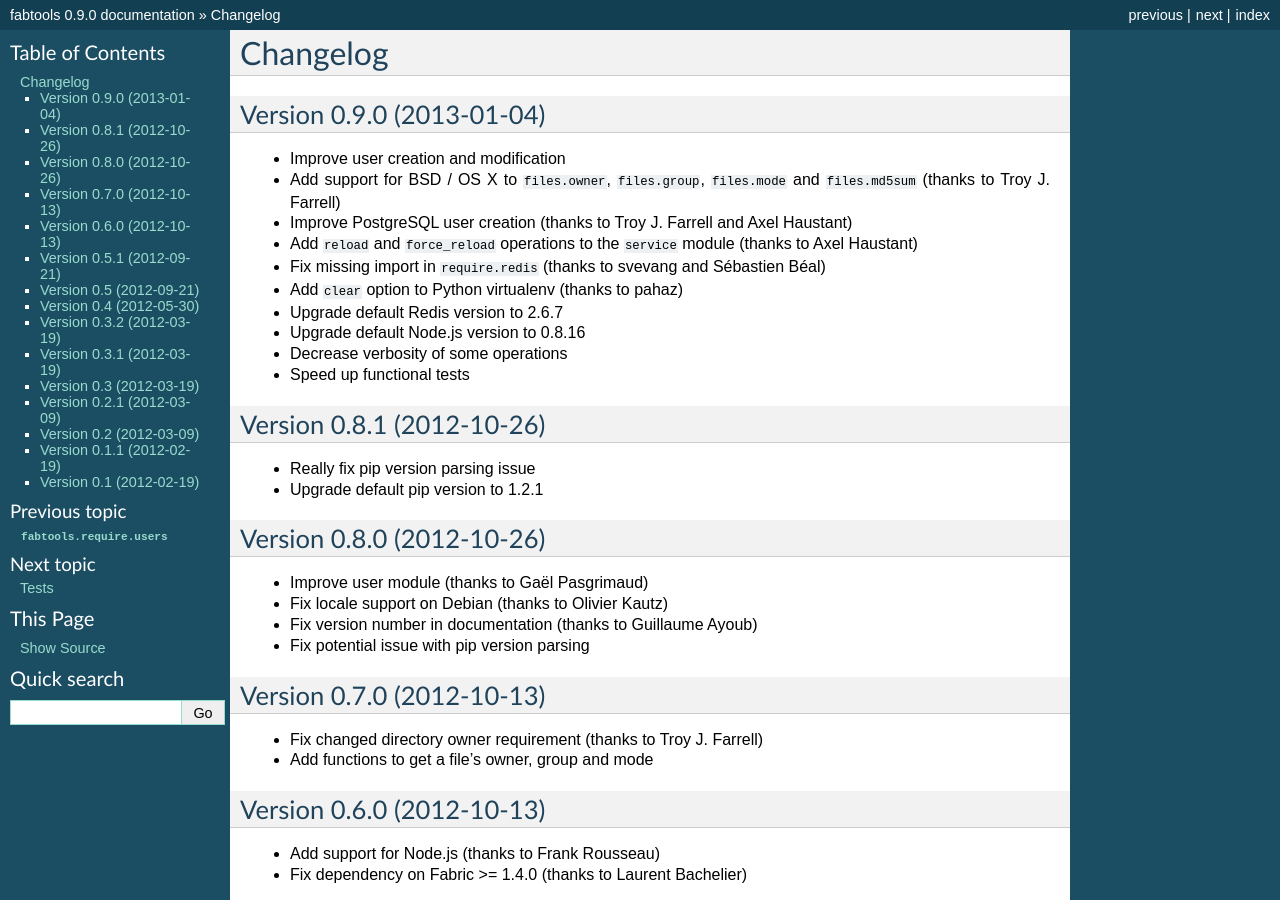
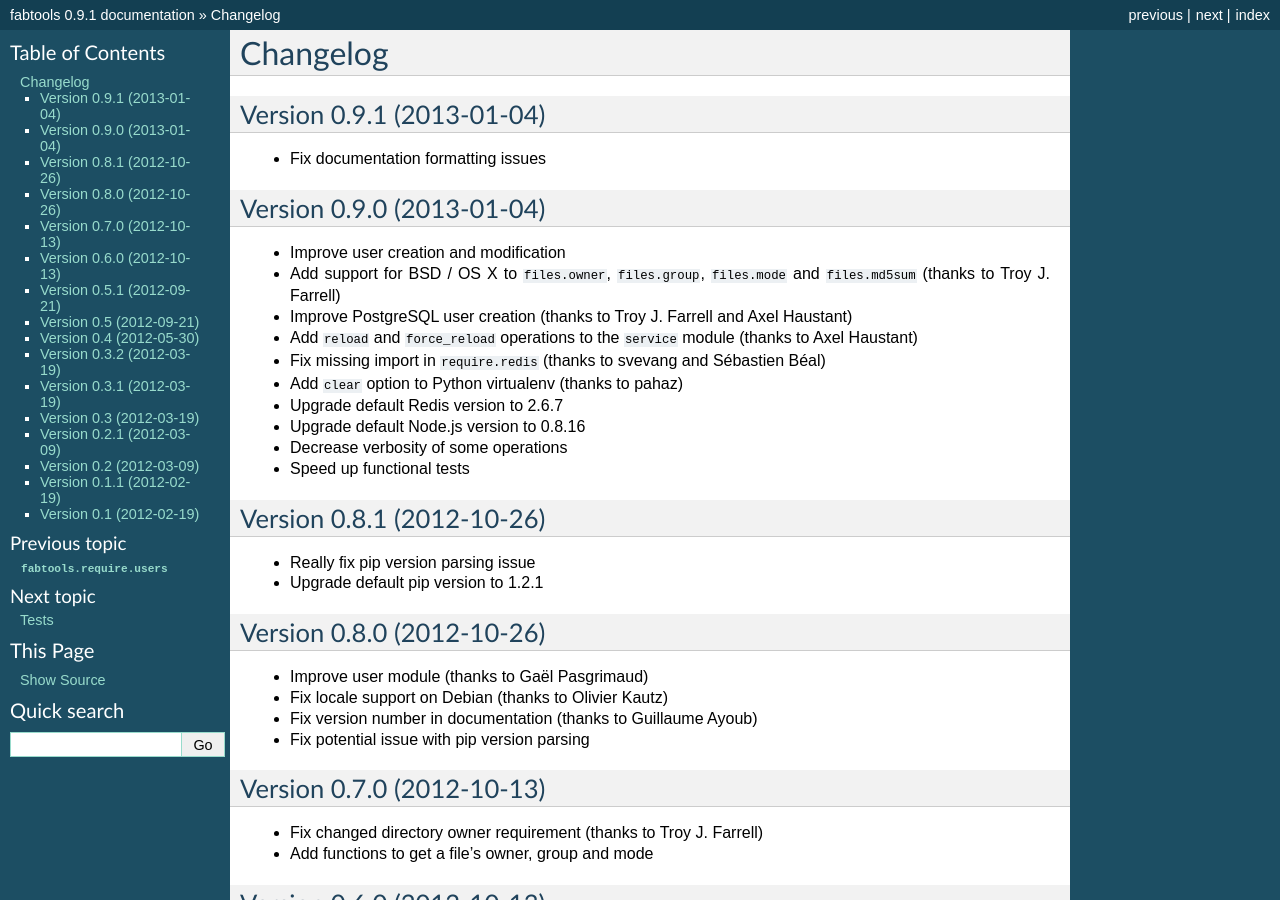
Before and after one commit to fabtools/fabtools, a Sphinx documentation site: the page built from docs/CHANGELOG.rst, in a window 1280 px wide and 900 px high. Built offline with Sphinx 7.4.7, drawn with Linux system fonts in a browser that asks for light colours; some of the changed text lies outside the part shown.

Commit message:
Prepare 0.9.1 release

```diff
--- a/docs/CHANGELOG.rst
+++ b/docs/CHANGELOG.rst
@@ -1,5 +1,10 @@
 Changelog
 =========
+
+Version 0.9.1 (2013-01-04)
+--------------------------
+
+* Fix documentation formatting issues
 
 Version 0.9.0 (2013-01-04)
 --------------------------
--- a/setup.py
+++ b/setup.py
@@ -14,7 +14,7 @@
 
 setup(
     name='fabtools',
-    version='0.9.0',
+    version='0.9.1',
     description='Tools for writing awesome Fabric files',
     long_description=read('README.rst') + '\n' + read('docs/CHANGELOG.rst'),
     author='Ronan Amicel',
```
